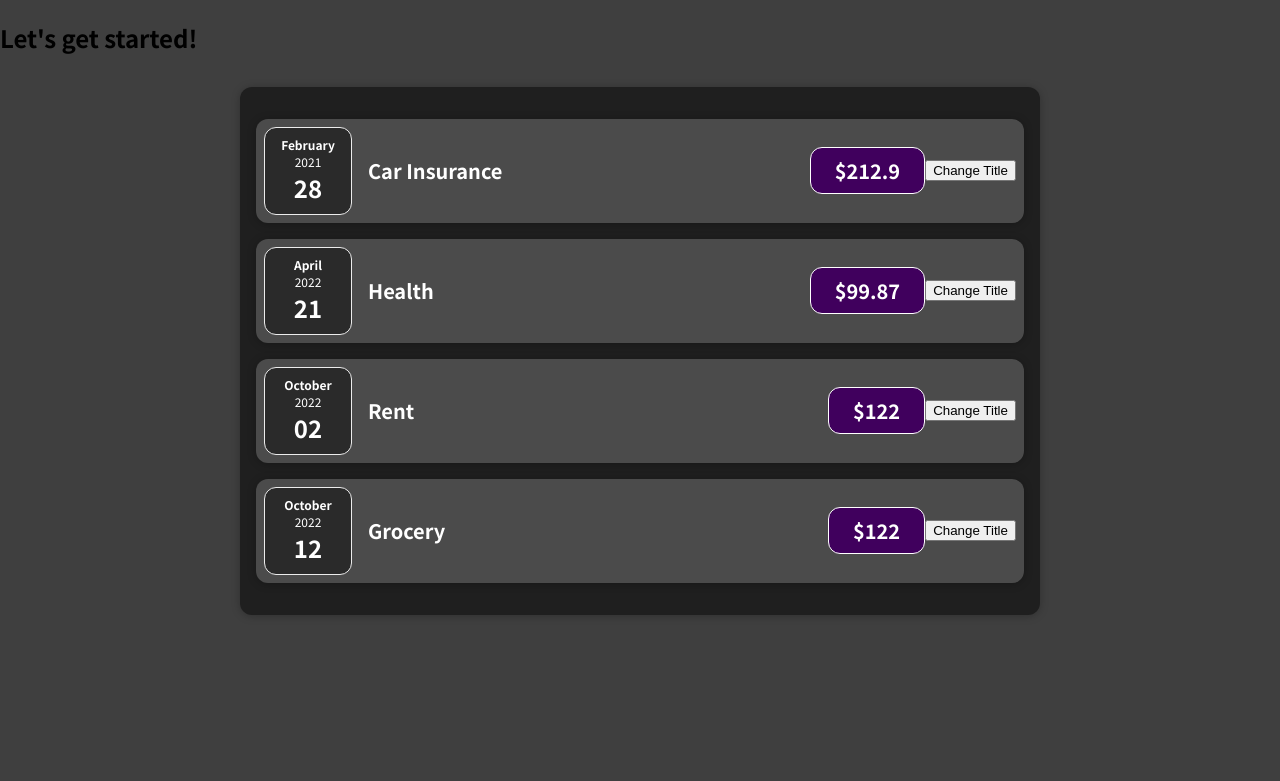
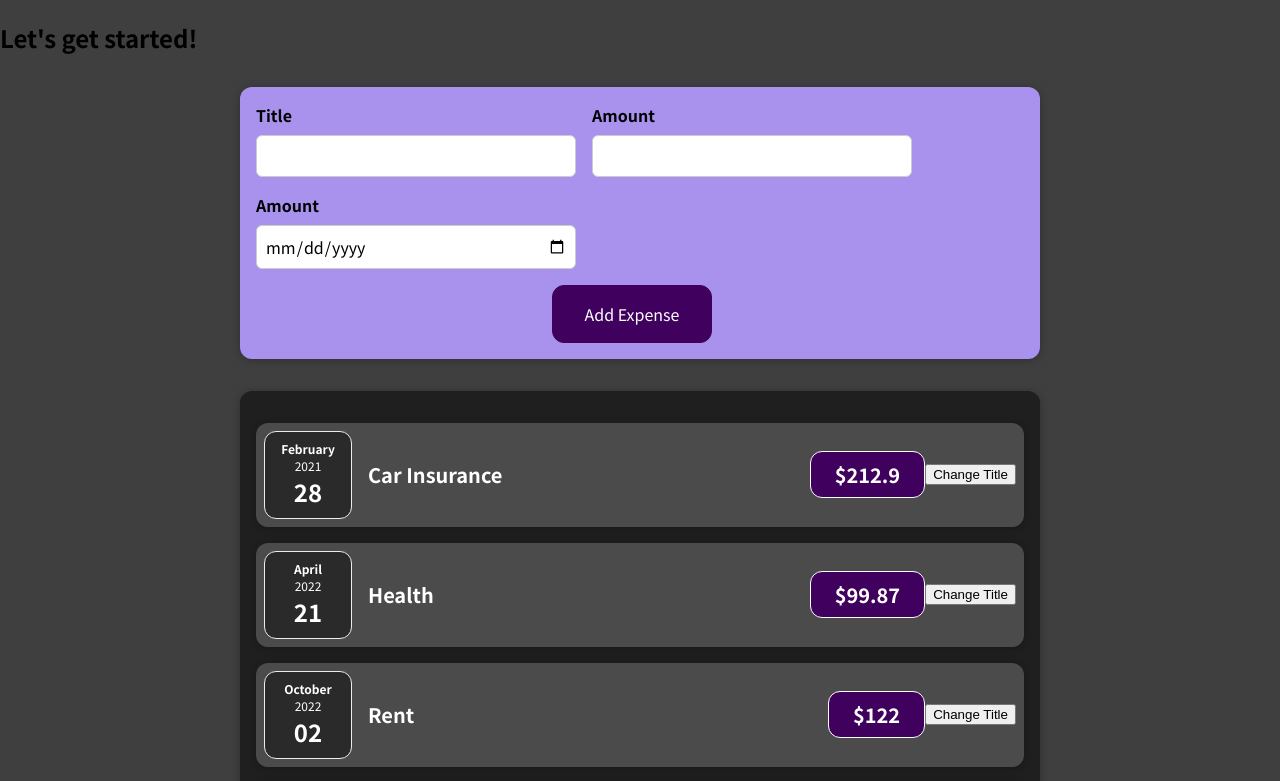
Before and after one commit to SwarajKaran/Expense-Tracker, a React (Create React App) app: page / in a window 1280 px wide. Shown: the top 781 px of the page. Built offline with nearby package versions, Linux system fonts and the light colour scheme.

Commit message:
Adding Expense Input Component

```diff
--- a/src/App.js
+++ b/src/App.js
@@ -1,4 +1,5 @@
 import Expenses from './components/Expenses/Expenses';
+import NewExpense from './components/NewExpense/NewExpense';
 const App = () => {
   const getDate = (date) => new Date(date);
   const expenses = [
@@ -30,6 +31,7 @@
   return (
     <div>
       <h2>Let's get started!</h2>
+      <NewExpense />
       <Expenses expenses={expenses} />
     </div>
   );
--- /dev/null
+++ b/src/components/NewExpense/ExpenseForm.css
@@ -0,0 +1,26 @@
+.new-expense__controls {
+  display: flex;
+  flex-wrap: wrap;
+  gap: 1rem;
+  margin-bottom: 1rem;
+  text-align: left;
+}
+
+.new-expense__control label {
+  font-weight: bold;
+  margin-bottom: 0.5rem;
+  display: block;
+}
+
+.new-expense__control input {
+  font: inherit;
+  padding: 0.5rem;
+  border-radius: 6px;
+  border: 1px solid #ccc;
+  width: 20rem;
+  max-width: 100%;
+}
+
+.new-expense__actions {
+  text-align: right;
+}
--- /dev/null
+++ b/src/components/NewExpense/ExpenseForm.js
@@ -0,0 +1,25 @@
+import './ExpenseForm.css';
+const ExpenseForm = () => {
+  return (
+    <form>
+      <div className="new-expense__controls">
+        <div className="new-expense__control">
+          <label>Title</label>
+          <input type="text" />
+        </div>
+        <div className="new-expense__control">
+          <label>Amount</label>
+          <input type="number" min="0.01" step="0.01" />
+        </div>
+        <div className="new-expense__control">
+          <label>Amount</label>
+          <input type="date" min="2020-01-01" max="2023-12-31" />
+        </div>
+      </div>
+      <div className="new-epense__actions">
+        <button type="submit">Add Expense</button>
+      </div>
+    </form>
+  );
+};
+export default ExpenseForm;
--- /dev/null
+++ b/src/components/NewExpense/NewExpense.css
@@ -0,0 +1,38 @@
+.new-expense {
+  background-color: #a892ee;
+  padding: 1rem;
+  margin: 2rem auto;
+  width: 50rem;
+  max-width: 95%;
+  border-radius: 12px;
+  text-align: center;
+  box-shadow: 0 1px 8px rgba(0, 0, 0, 0.25);
+}
+
+.new-expense button {
+  font: inherit;
+  cursor: pointer;
+  padding: 1rem 2rem;
+  border: 1px solid #40005d;
+  background-color: #40005d;
+  color: white;
+  border-radius: 12px;
+  margin-right: 1rem;
+}
+
+.new-expense button:hover,
+.new-expense button:active {
+  background-color: #510674;
+  border-color: #510674;
+}
+
+.new-expense button.alternative {
+  color: #220131;
+  border-color: transparent;
+  background-color: transparent;
+}
+
+.new-expense button.alternative:hover,
+.new-expense button.alternative:active {
+  background-color: #ddb3f8;
+}
--- /dev/null
+++ b/src/components/NewExpense/NewExpense.js
@@ -0,0 +1,10 @@
+import ExpenseForm from './ExpenseForm';
+import './NewExpense.css';
+const NewExpense = () => {
+  return (
+    <div className="new-expense">
+      <ExpenseForm />
+    </div>
+  );
+};
+export default NewExpense;
```
